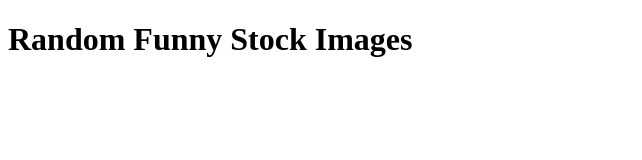
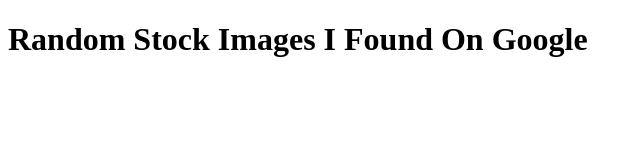
Before and after one commit to jamesmarvellk/sec4aristotle, a plain HTML site: page index.html in a window 1280 px wide. Shown: the whole page, without its empty margins (0-642 px from the left). Drawn offline with Linux system fonts and the light colour scheme.

Commit message:
Update index.html
Changed heading

```diff
--- a/index.html
+++ b/index.html
@@ -5,7 +5,7 @@
   </head>
   <body>
 
-    <h1>Random Funny Stock Images</h1>
+    <h1>Random Stock Images I Found On Google</h1>
 
   </body>
 </html>
```
